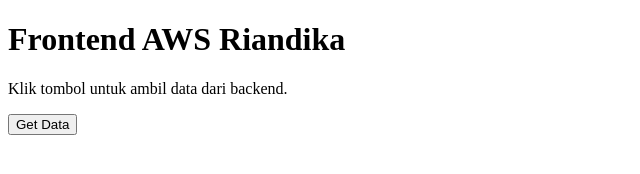
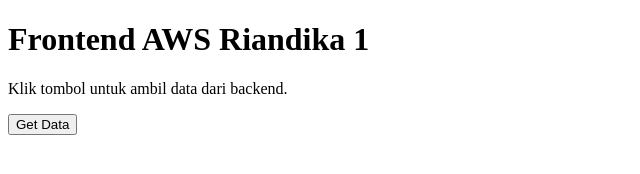
Before and after one commit to Masdika1/lat-3, a plain HTML site: page index.html in a window 1280 px wide. Shown: the full height of the page, 0-640 px from the left. Drawn offline with Linux system fonts and the light colour scheme.

Commit message:
deploy ulang

```diff
--- a/index.html
+++ b/index.html
@@ -6,7 +6,7 @@
     <title>AWS Frontend</title>
 </head>
 <body>
-    <h1>Frontend AWS Riandika</h1>
+    <h1>Frontend AWS Riandika 1</h1>
     <p>Klik tombol untuk ambil data dari backend.</p>
     <button onclick="getData()">Get Data</button>
     <p id="result"></p>
```
Also changed, not shown: 1 other file.
